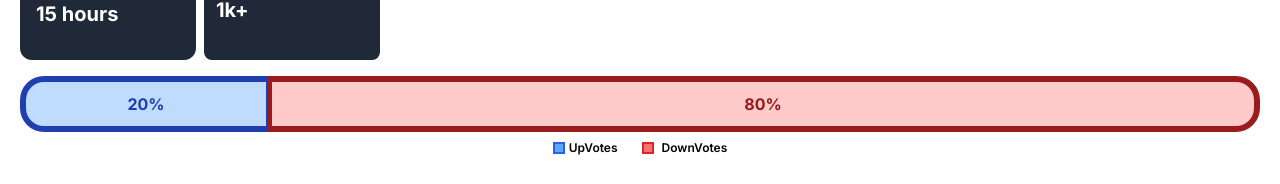
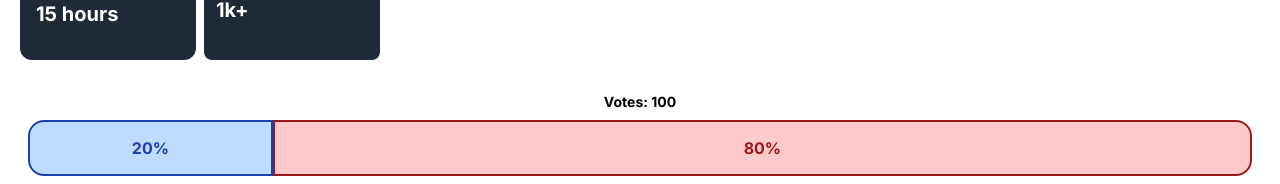
Before and after one commit to async-avi/fekor, a Next.js app: page /courses/1 in a window 1280 px wide. Shown: the part 1098-1282 px from the top of the page. Before the commit the page ends 1254 px from the top, so only its background shows below. Built offline with nearby package versions, Linux system fonts and the light colour scheme.

Commit message:
Fixed UI

```diff
--- a/src/components/Voting.tsx
+++ b/src/components/Voting.tsx
@@ -11,27 +11,30 @@
   const downVotesPercentage = 100 - upVotesPercentage;
 
   return (
-    <div className="my-4 w-full">
+    <div className="my-6 w-full px-2 flex flex-col">
+      <h1 className="font-bold self-center text-sm my-2">
+        Votes: {upVotes + downVotes}
+      </h1>
       <div className="w-full h-14 flex">
         {upVotes < 15 ? (
-          <div className="max-w-fit px-1 bg-blue-200 border-[6px] border-blue-800 rounded-l-3xl flex justify-center items-center border-r-2">
+          <div className="max-w-fit px-1 bg-blue-200 border-2 border-blue-800 rounded-l-3xl flex justify-center items-center border-r-2">
             <h1 className="text-blue-800 font-bold">{upVotesPercentage}%</h1>
           </div>
         ) : (
           <div
-            className="bg-blue-200 h-full flex justify-center items-center rounded-l-3xl border-[6px] border-blue-800 border-r-2"
+            className="bg-blue-200 h-full flex justify-center items-center rounded-l-2xl border-2 border-blue-800 border-r-2"
             style={{ width: `${upVotesPercentage}%` }}
           >
             <h1 className="text-blue-800 font-bold">{upVotesPercentage}%</h1>
           </div>
         )}
         {downVotes < 15 ? (
-          <div className="max-w-fit px-1 bg-red-200 border-[6px] border-red-800 rounded-r-3xl flex justify-center items-center border-l-4">
+          <div className="max-w-fit px-1 bg-red-200 border-2 border-red-800 rounded-r-2xl flex justify-center items-center border-l-2">
             <h1 className="text-red-800 font-bold">{downVotesPercentage}%</h1>
           </div>
         ) : (
           <div
-            className="bg-red-200 h-full flex justify-center items-center rounded-r-3xl border-[6px] border-red-800 border-l-4"
+            className="bg-red-200 h-full flex justify-center items-center rounded-r-2xl border-2 border-red-800 border-l-2"
             style={{ width: `${downVotesPercentage}%` }}
           >
             <h1 className="text-red-800 font-bold">{downVotesPercentage}%</h1>
```
